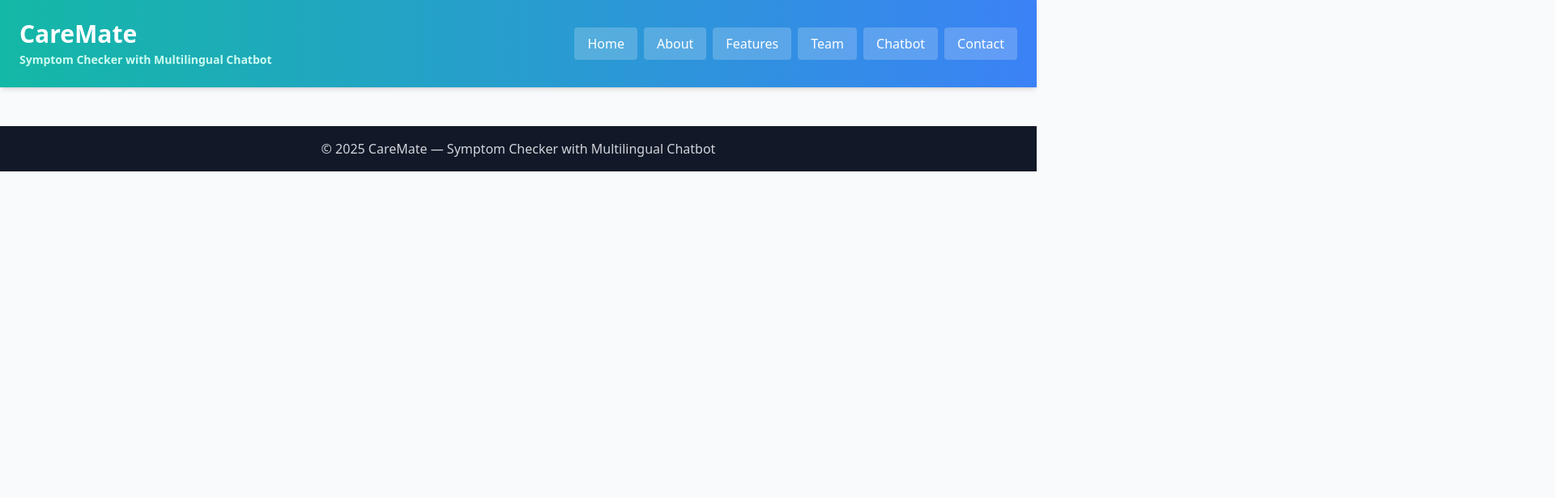
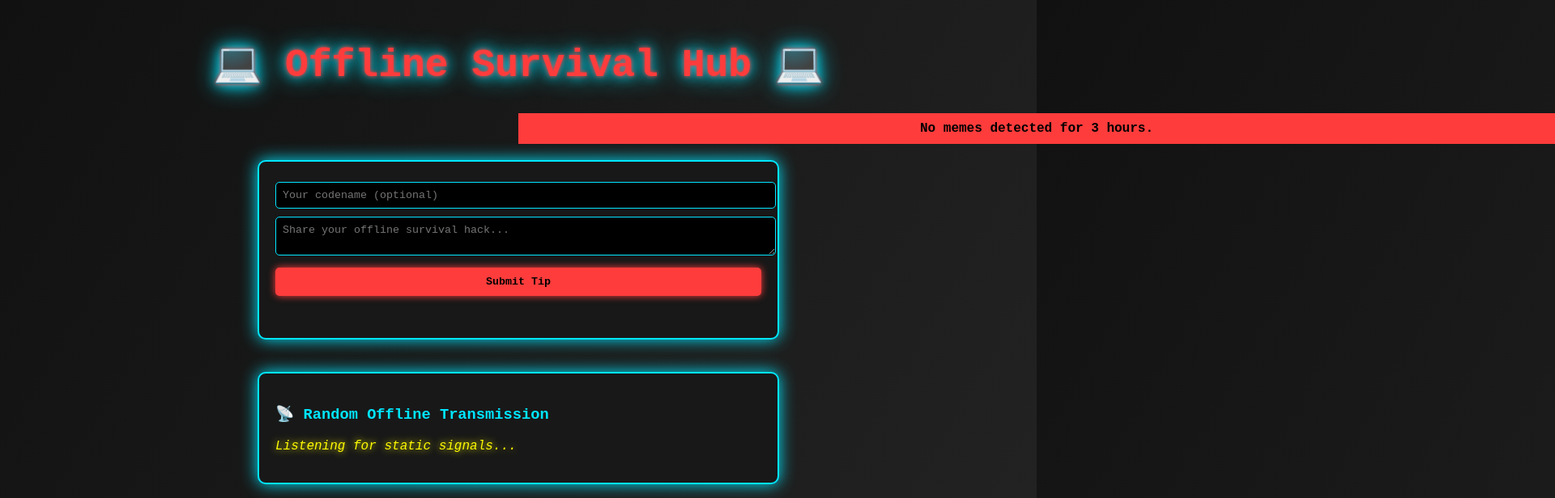
Before and after one commit to Shravanidhuri/Offline-Survival-Hub, a plain HTML site: page index.html in a window 1280 px wide. Shown: the top 616 px of the page at 81% size, 1920 px wide, since content can reach past the window. Drawn offline with nearby package versions, Linux system fonts and the light colour scheme.

Commit message:
Update index.html

```diff
--- a/index.html
+++ b/index.html
@@ -1,57 +1,256 @@
 <!DOCTYPE html>
 <html lang="en">
 <head>
-  <meta charset="UTF-8" />
-  <meta name="viewport" content="width=device-width, initial-scale=1.0" />
-  <title>CareMate — Symptom Checker with Multilingual Chatbot</title>
-  <script src="https://cdn.tailwindcss.com"></script>
+<meta charset="UTF-8">
+<title>Offline Survival Hub</title>
 <style>
-    @keyframes fadeSlideIn {
-      0% { opacity: 0; transform: translateY(30px); }
-      100% { opacity: 1; transform: translateY(0); }
+body {
+    font-family: 'Courier New', monospace;
+    margin: 0;
+    padding: 0;
+    background: linear-gradient(120deg, #000, #111);
+    color: #00e6ff;
+    display: flex;
+    flex-direction: column;
+    align-items: center;
+    overflow-x: hidden;
+    animation: bgShift 10s infinite alternate;
 }
-    .fade-slide-in {
+
+@keyframes bgShift {
+    0% {background: linear-gradient(120deg, #000, #111);}
+    50% {background: linear-gradient(120deg, #111, #222);}
+    100% {background: linear-gradient(120deg, #111, #000);}
+}
+
+h1 {
+    font-size: 3em;
+    margin-top: 50px;
+    color: #ff3c3c;
+    text-shadow: 0 0 5px #ff3c3c, 0 0 15px #00e6ff, 0 0 30px #00e6ff;
     opacity: 0;
-      animation: fadeSlideIn 1s ease forwards;
 }
-    .fade-slide-in.delay-1 { animation-delay: 0.2s; }
-    .fade-slide-in.delay-2 { animation-delay: 0.4s; }
-    .fade-slide-in.delay-3 { animation-delay: 0.6s; }
+
+.container {
+    width: 600px;
+    background: #181818;
+    border: 2px solid #00e6ff;
+    border-radius: 10px;
+    padding: 20px;
+    margin: 20px 0;
+    box-shadow: 0 0 20px #00e6ff;
+    opacity: 0;
+    transform: translateY(20px);
+    transition: opacity 1s, transform 1s;
+}
+
+.container.show {
+    opacity: 1;
+    transform: translateY(0);
+}
+
+textarea, input {
+    width: 100%;
+    padding: 8px;
+    margin: 5px 0;
+    background: #000;
+    color: #00e6ff;
+    border: 1px solid #00e6ff;
+    border-radius: 5px;
+    font-family: monospace;
+    outline: none;
+}
+
+button {
+    padding: 10px;
+    margin-top: 5px;
+    width: 100%;
+    background: #ff3c3c;
+    color: #000;
+    border: none;
+    border-radius: 5px;
+    font-weight: bold;
+    cursor: pointer;
+    font-family: monospace;
+    box-shadow: 0 0 10px #ff3c3c;
+}
+
+button:hover {
+    background: #fff;
+    color: #ff3c3c;
+    box-shadow: 0 0 20px #ff3c3c, 0 0 30px #00e6ff;
+}
+
+ul {
+    list-style: none;
+    padding-left: 0;
+    max-height: 300px;
+    overflow-y: auto;
+}
+
+li {
+    padding: 8px;
+    border-bottom: 1px dotted #00e6ff;
+    animation: slideIn 0.5s ease;
+}
+
+@keyframes slideIn {
+    from {opacity: 0; transform: translateX(-20px);}
+    to {opacity: 1; transform: translateX(0);}
+}
+
+.commentSection {
+    margin-top: 5px;
+    padding-left: 15px;
+}
+
+.commentInput {
+    width: 80%;
+    display: inline-block;
+    margin-top: 5px;
+}
+
+.commentButton {
+    width: 18%;
+    display: inline-block;
+    margin-left: 2%;
+    margin-top: 5px;
+}
+
+#bottleMessage {
+    margin-top: 15px;
+    font-style: italic;
+    color: #fffb00;
+    text-shadow: 0 0 10px #fffb00;
+}
+
+#breakingNews {
+    width: 100%;
+    background: #ff3c3c;
+    color: #000;
+    padding: 10px;
+    text-align: center;
+    font-weight: bold;
+    overflow: hidden;
+    white-space: nowrap;
+    box-sizing: border-box;
+    animation: newsScroll 10s linear infinite;
+    display: none;
+}
+
+@keyframes newsScroll {
+    0% {transform: translateX(100%);}
+    100% {transform: translateX(-100%);}
+}
 </style>
 </head>
-<body class="bg-gray-50 font-poppins">
+<body>
 
-<header class="bg-gradient-to-r from-teal-500 to-blue-500 text-white p-6 flex flex-wrap justify-between items-center shadow-md fade-slide-in delay-1">
-  <h1 class="text-3xl font-bold flex flex-col">
-    CareMate
-    <span class="text-sm text-teal-100 mt-1">Symptom Checker with Multilingual Chatbot</span>
-  </h1>
-  <nav class="flex flex-wrap gap-2 mt-2 md:mt-0">
-    <button onclick="showSection('home')" class="bg-white/20 px-4 py-2 rounded hover:bg-white hover:text-blue-700 transition">Home</button>
-    <button onclick="showSection('about')" class="bg-white/20 px-4 py-2 rounded hover:bg-white hover:text-blue-700 transition">About</button>
-    <button onclick="showSection('features')" class="bg-white/20 px-4 py-2 rounded hover:bg-white hover:text-blue-700 transition">Features</button>
-    <button onclick="showSection('team')" class="bg-white/20 px-4 py-2 rounded hover:bg-white hover:text-blue-700 transition">Team</button>
-    <button onclick="showSection('chatbot')" class="bg-white/20 px-4 py-2 rounded hover:bg-white hover:text-blue-700 transition">Chatbot</button>
-    <button onclick="showSection('contact')" class="bg-white/20 px-4 py-2 rounded hover:bg-white hover:text-blue-700 transition">Contact</button>
-  </nav>
-</header>
+<h1 id="title"></h1>
+<div id="breakingNews">Alert: The Internet is collapsing... share your offline survival tips!</div>
 
-<main class="max-w-6xl mx-auto my-12 px-4">
-  <!-- Sections here -->
-</main>
+<div class="container" id="mainContainer">
+    <input type="text" id="userName" placeholder="Your codename (optional)">
+    <textarea id="tipInput" placeholder="Share your offline survival hack..."></textarea>
+    <button onclick="addTip()">Submit Tip</button>
+    <ul id="tipList"></ul>
+</div>
 
-<footer class="bg-gray-900 text-gray-300 text-center p-4 mt-10 fade-slide-in delay-1">
-  © 2025 CareMate — Symptom Checker with Multilingual Chatbot
-</footer>
+<div class="container" id="bottleContainer">
+    <h3>📡 Random Offline Transmission</h3>
+    <p id="bottleMessage">Listening for static signals...</p>
+</div>
 
-<script src="chatbot.js"></script>
 <script>
-function showSection(id) {
-  document.querySelectorAll('main section').forEach(s => s.classList.add('hidden'));
-  const section = document.getElementById(id);
-  section.classList.remove('hidden');
-  section.querySelectorAll('.fade-slide-in').forEach(el => el.style.animation = 'fadeSlideIn 1s ease forwards');
+let tips = [];
+let breakingNewsArray = [
+    "Wi-Fi extinction confirmed across continents.",
+    "Google servers last seen flickering.",
+    "No memes detected for 3 hours.",
+    "Digital nomads spotted crying in cafes.",
+    "Electric grids fine, but routers are gone.",
+    "A wild USB drive appears... it contains hope."
+];
+
+// Breaking news update
+setInterval(() => {
+    const news = breakingNewsArray[Math.floor(Math.random() * breakingNewsArray.length)];
+    document.getElementById("breakingNews").textContent = news;
+}, 5000);
+
+// Typewriter effect for the title
+function typeTitle(text, i = 0) {
+    const title = document.getElementById("title");
+    if(i < text.length){
+        title.innerHTML += text.charAt(i);
+        title.style.opacity = 1;
+        setTimeout(()=>typeTitle(text, i+1), 100);
+    } else {
+        // Show main container after title animation
+        document.getElementById("mainContainer").classList.add("show");
+        document.getElementById("bottleContainer").classList.add("show");
+        document.getElementById("breakingNews").style.display = "block";
     }
+}
+
+window.onload = () => {
+    typeTitle("💻 Offline Survival Hub 💻");
+}
+
+// Add tip
+function addTip() {
+    const name = document.getElementById('userName').value.trim() || "Anonymous";
+    const content = document.getElementById('tipInput').value.trim();
+    if(content === "") return;
+    const tipObj = {name: name, content: content, comments: [], survive:0, glitch:0};
+    tips.push(tipObj);
+    document.getElementById('tipInput').value = "";
+    renderTips();
+}
+
+// Render tips
+function renderTips() {
+    const list = document.getElementById('tipList');
+    list.innerHTML = "";
+    tips.forEach((tip, idx) => {
+        const li = document.createElement('li');
+        li.innerHTML = `<strong>${tip.name}:</strong> ${tip.content}
+        <button onclick="vote(${idx}, 'survive')">Survive Offline (${tip.survive})</button>
+        <button onclick="vote(${idx}, 'glitch')">Glitch Out (${tip.glitch})</button>
+        <div class="commentSection">
+            ${tip.comments.map(c => `<div><strong>${c.name}:</strong> ${c.text}</div>`).join('')}
+            <input class="commentInput" id="commentInput${idx}" placeholder="Reply...">
+            <button class="commentButton" onclick="addComment(${idx})">Add</button>
+        </div>`;
+        list.appendChild(li);
+    });
+}
+
+// Voting
+function vote(idx, type){
+    if(type === 'survive') tips[idx].survive++;
+    else tips[idx].glitch++;
+    renderTips();
+}
+
+// Add comment
+function addComment(idx){
+    const input = document.getElementById(`commentInput${idx}`);
+    const text = input.value.trim();
+    if(text === "") return;
+    const name = prompt("Your name for reply (optional)") || "Anonymous";
+    tips[idx].comments.push({name: name, text: text});
+    input.value = "";
+    renderTips();
+}
+
+// Random offline message
+setInterval(() => {
+    if(tips.length === 0) return;
+    const randomTip = tips[Math.floor(Math.random() * tips.length)];
+    document.getElementById('bottleMessage').textContent = `${randomTip.name}: ${randomTip.content}`;
+}, 8000);
+
 </script>
 </body>
 </html>
```
Lines whose indentation alone changed are shown as unchanged.
